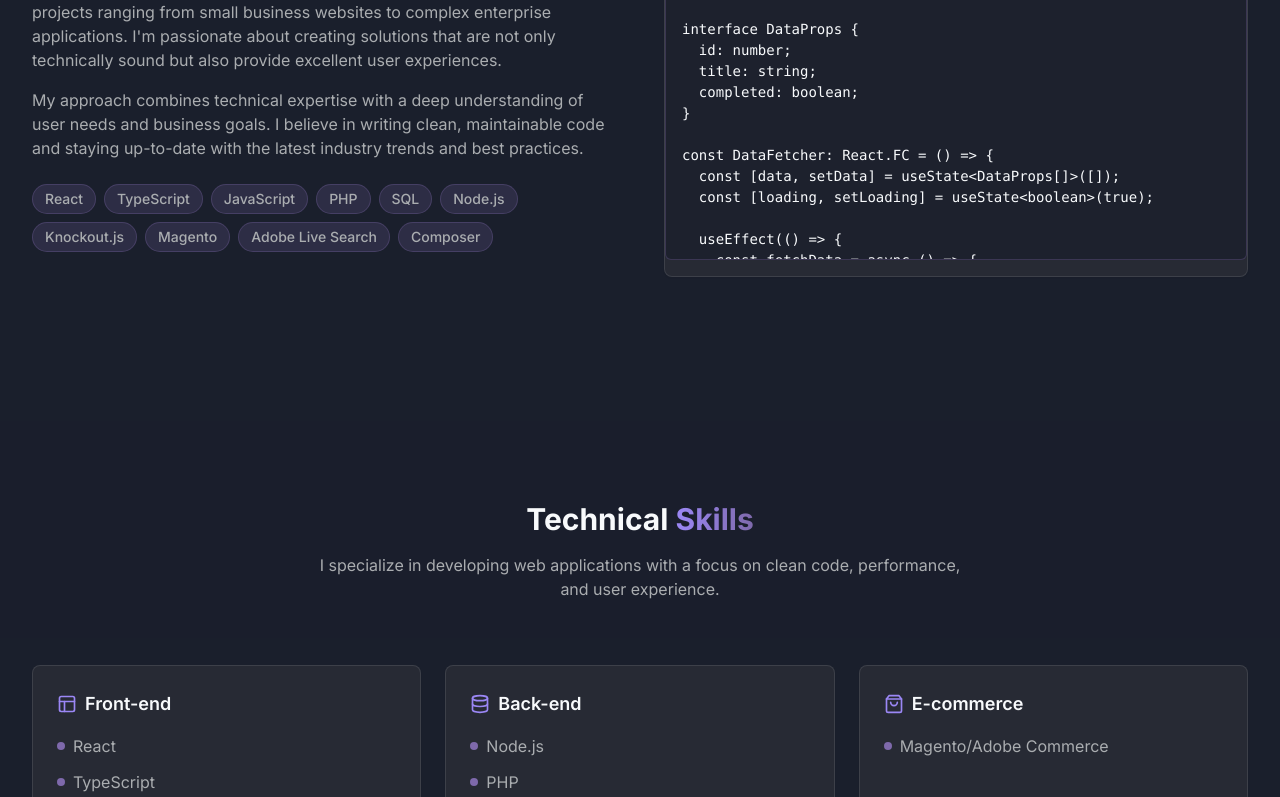
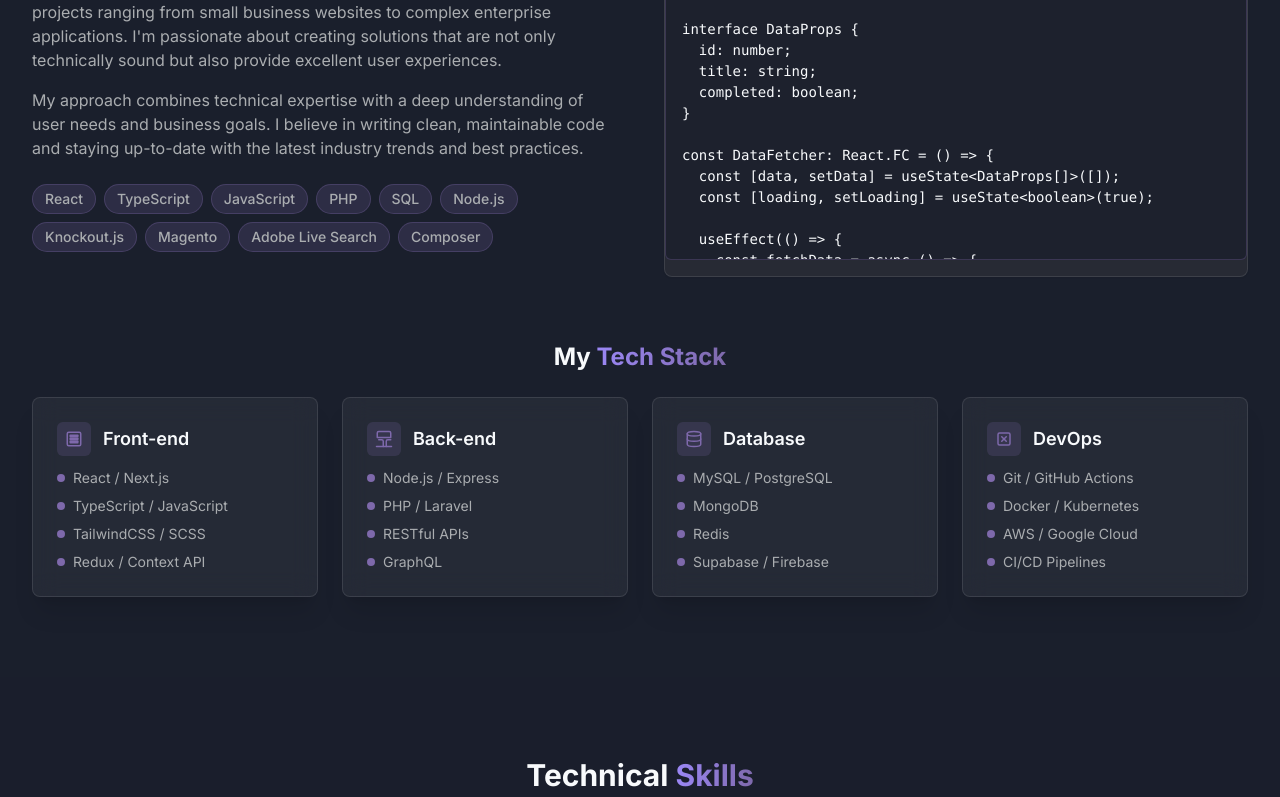
Before and after one commit to Georgios-D/dark-talent-display, a React (Vite) app: page / in a window 1280 px wide. Shown: the part 1141-1938 px from the top of the page. Built offline with nearby package versions, Linux system fonts and the light colour scheme.

Commit message:
feat: Add tech stack and database card
Adds the tech stack and database card to the skills section.

```diff
--- a/src/components/About.tsx
+++ b/src/components/About.tsx
@@ -23,6 +23,141 @@ const About = () => {
             <CodeSnippets />
           </div>
         </div>
+
+        <div className="mt-16">
+          <h3 className="text-2xl font-bold mb-6 text-center">My <span className="gradient-text">Tech Stack</span></h3>
+          <div className="grid grid-cols-2 md:grid-cols-3 lg:grid-cols-4 gap-6">
+            {/* Front-end Card */}
+            <div className="glass-card p-6 hover:shadow-lg transition-all duration-300">
+              <h4 className="text-lg font-semibold mb-3 flex items-center">
+                <span className="bg-portfolio-accent/20 p-2 rounded-md mr-3">
+                  <svg xmlns="http://www.w3.org/2000/svg" width="18" height="18" viewBox="0 0 24 24" fill="none" stroke="currentColor" strokeWidth="2" strokeLinecap="round" strokeLinejoin="round" className="text-portfolio-accent">
+                    <rect width="18" height="18" x="3" y="3" rx="2" />
+                    <path d="M7 7h10v2H7z" />
+                    <path d="M7 11h10v2H7z" />
+                    <path d="M7 15h10v2H7z" />
+                  </svg>
+                </span>
+                Front-end
+              </h4>
+              <div className="space-y-2">
+                <p className="text-sm text-portfolio-light flex items-center">
+                  <span className="w-2 h-2 bg-portfolio-accent rounded-full mr-2"></span>
+                  React / Next.js
+                </p>
+                <p className="text-sm text-portfolio-light flex items-center">
+                  <span className="w-2 h-2 bg-portfolio-accent rounded-full mr-2"></span>
+                  TypeScript / JavaScript
+                </p>
+                <p className="text-sm text-portfolio-light flex items-center">
+                  <span className="w-2 h-2 bg-portfolio-accent rounded-full mr-2"></span>
+                  TailwindCSS / SCSS
+                </p>
+                <p className="text-sm text-portfolio-light flex items-center">
+                  <span className="w-2 h-2 bg-portfolio-accent rounded-full mr-2"></span>
+                  Redux / Context API
+                </p>
+              </div>
+            </div>
+
+            {/* Back-end Card */}
+            <div className="glass-card p-6 hover:shadow-lg transition-all duration-300">
+              <h4 className="text-lg font-semibold mb-3 flex items-center">
+                <span className="bg-portfolio-accent/20 p-2 rounded-md mr-3">
+                  <svg xmlns="http://www.w3.org/2000/svg" width="18" height="18" viewBox="0 0 24 24" fill="none" stroke="currentColor" strokeWidth="2" strokeLinecap="round" strokeLinejoin="round" className="text-portfolio-accent">
+                    <path d="M2 22h20" />
+                    <path d="M21 13h-4a2 2 0 0 0-2 2v7" />
+                    <path d="M5 13h4a2 2 0 0 1 2 2v7" />
+                    <path d="M19 2H5a2 2 0 0 0-2 2v6h18V4a2 2 0 0 0-2-2Z" />
+                  </svg>
+                </span>
+                Back-end
+              </h4>
+              <div className="space-y-2">
+                <p className="text-sm text-portfolio-light flex items-center">
+                  <span className="w-2 h-2 bg-portfolio-accent rounded-full mr-2"></span>
+                  Node.js / Express
+                </p>
+                <p className="text-sm text-portfolio-light flex items-center">
+                  <span className="w-2 h-2 bg-portfolio-accent rounded-full mr-2"></span>
+                  PHP / Laravel
+                </p>
+                <p className="text-sm text-portfolio-light flex items-center">
+                  <span className="w-2 h-2 bg-portfolio-accent rounded-full mr-2"></span>
+                  RESTful APIs
+                </p>
+                <p className="text-sm text-portfolio-light flex items-center">
+                  <span className="w-2 h-2 bg-portfolio-accent rounded-full mr-2"></span>
+                  GraphQL
+                </p>
+              </div>
+            </div>
+
+            {/* Database Card */}
+            <div className="glass-card p-6 hover:shadow-lg transition-all duration-300">
+              <h4 className="text-lg font-semibold mb-3 flex items-center">
+                <span className="bg-portfolio-accent/20 p-2 rounded-md mr-3">
+                  <svg xmlns="http://www.w3.org/2000/svg" width="18" height="18" viewBox="0 0 24 24" fill="none" stroke="currentColor" strokeWidth="2" strokeLinecap="round" strokeLinejoin="round" className="text-portfolio-accent">
+                    <ellipse cx="12" cy="5" rx="9" ry="3" />
+                    <path d="M3 5V19C3 20.66 7.03 22 12 22C16.97 22 21 20.66 21 19V5" />
+                    <path d="M3 12C3 13.66 7.03 15 12 15C16.97 15 21 13.66 21 12" />
+                  </svg>
+                </span>
+                Database
+              </h4>
+              <div className="space-y-2">
+                <p className="text-sm text-portfolio-light flex items-center">
+                  <span className="w-2 h-2 bg-portfolio-accent rounded-full mr-2"></span>
+                  MySQL / PostgreSQL
+                </p>
+                <p className="text-sm text-portfolio-light flex items-center">
+                  <span className="w-2 h-2 bg-portfolio-accent rounded-full mr-2"></span>
+                  MongoDB
+                </p>
+                <p className="text-sm text-portfolio-light flex items-center">
+                  <span className="w-2 h-2 bg-portfolio-accent rounded-full mr-2"></span>
+                  Redis
+                </p>
+                <p className="text-sm text-portfolio-light flex items-center">
+                  <span className="w-2 h-2 bg-portfolio-accent rounded-full mr-2"></span>
+                  Supabase / Firebase
+                </p>
+              </div>
+            </div>
+
+            {/* DevOps Card */}
+            <div className="glass-card p-6 hover:shadow-lg transition-all duration-300">
+              <h4 className="text-lg font-semibold mb-3 flex items-center">
+                <span className="bg-portfolio-accent/20 p-2 rounded-md mr-3">
+                  <svg xmlns="http://www.w3.org/2000/svg" width="18" height="18" viewBox="0 0 24 24" fill="none" stroke="currentColor" strokeWidth="2" strokeLinecap="round" strokeLinejoin="round" className="text-portfolio-accent">
+                    <rect width="16" height="16" x="4" y="4" rx="2" />
+                    <path d="m9 9 6 6" />
+                    <path d="m15 9-6 6" />
+                  </svg>
+                </span>
+                DevOps
+              </h4>
+              <div className="space-y-2">
+                <p className="text-sm text-portfolio-light flex items-center">
+                  <span className="w-2 h-2 bg-portfolio-accent rounded-full mr-2"></span>
+                  Git / GitHub Actions
+                </p>
+                <p className="text-sm text-portfolio-light flex items-center">
+                  <span className="w-2 h-2 bg-portfolio-accent rounded-full mr-2"></span>
+                  Docker / Kubernetes
+                </p>
+                <p className="text-sm text-portfolio-light flex items-center">
+                  <span className="w-2 h-2 bg-portfolio-accent rounded-full mr-2"></span>
+                  AWS / Google Cloud
+                </p>
+                <p className="text-sm text-portfolio-light flex items-center">
+                  <span className="w-2 h-2 bg-portfolio-accent rounded-full mr-2"></span>
+                  CI/CD Pipelines
+                </p>
+              </div>
+            </div>
+          </div>
+        </div>
       </div>
     </section>
   );
```
